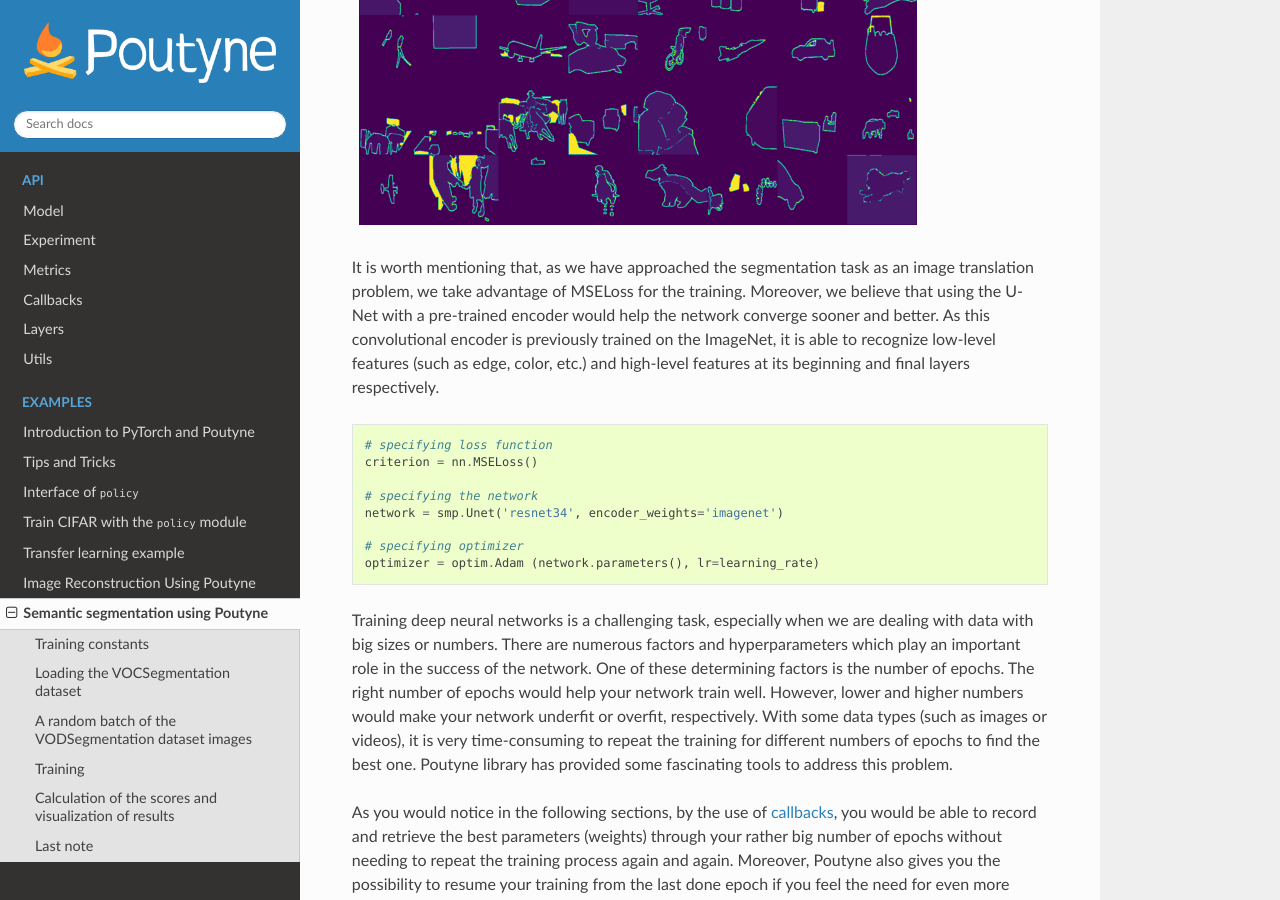
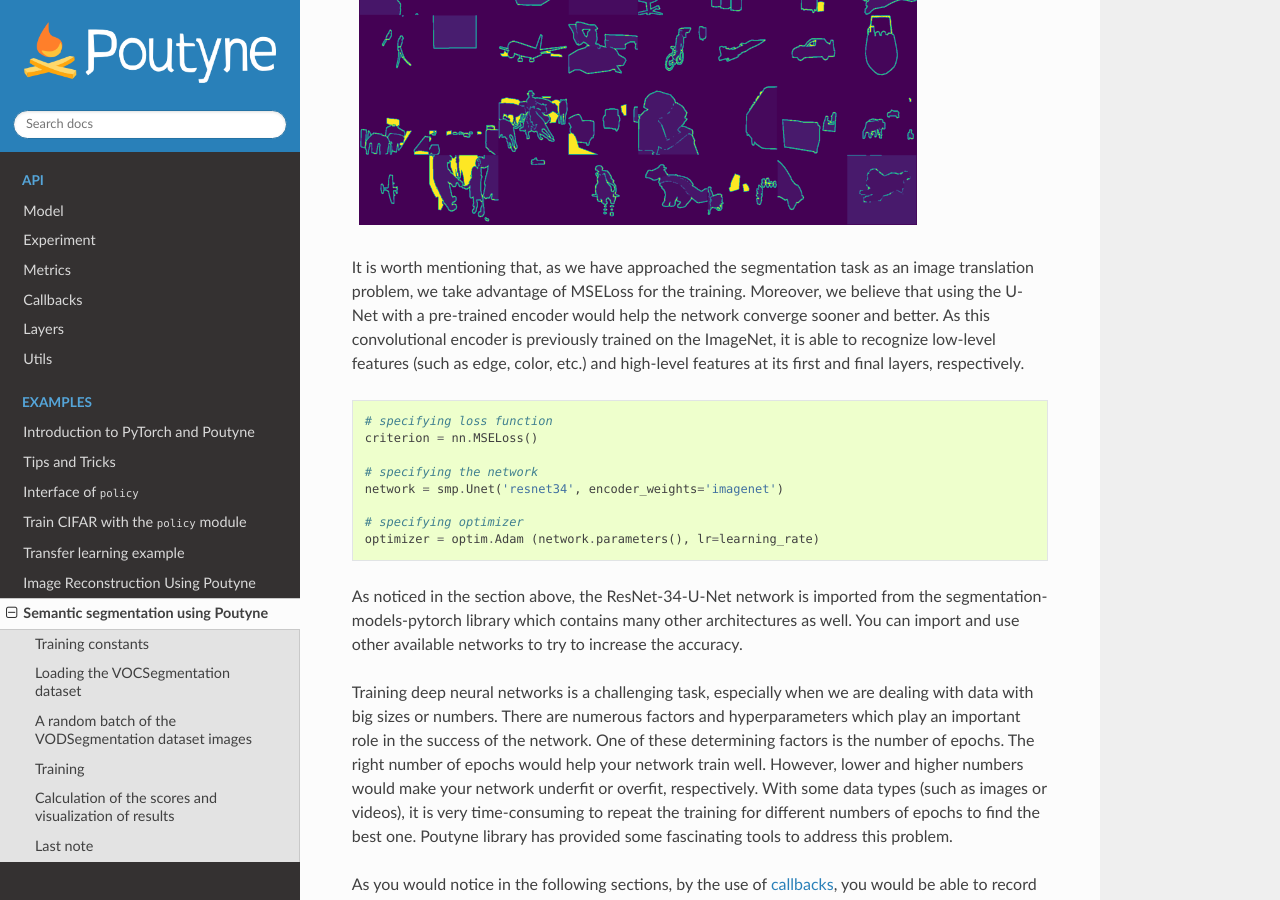
Before and after one commit to GRAAL-Research/poutyne, a Sphinx documentation site: the page built from docs/source/examples/semantic_segmentation.rst, in a window 1280 px wide and 900 px high, scrolled down 3103 px. Built offline with Sphinx 7.4.7 and the Read the Docs theme 2.0.0, drawn with Linux system fonts in a browser that asks for light colours; the version number could not be read and is left out; some of the changed text lies outside the part shown.

Commit message:
applying new modifications

```diff
--- a/docs/source/examples/semantic_segmentation.rst
+++ b/docs/source/examples/semantic_segmentation.rst
@@ -118,7 +118,7 @@
 
 .. image:: /_static/img/semantic_segmentation/voc_segment_batch_gt.png
 
-It is worth mentioning that, as we have approached the segmentation task as an image translation problem, we take advantage of MSELoss for the training. Moreover, we believe that using the U-Net with a pre-trained encoder would help the network converge sooner and better. As this convolutional encoder is previously trained on the ImageNet, it is able to recognize low-level features (such as edge, color, etc.) and high-level features at its beginning and final layers respectively.
+It is worth mentioning that, as we have approached the segmentation task as an image translation problem, we take advantage of MSELoss for the training. Moreover, we believe that using the U-Net with a pre-trained encoder would help the network converge sooner and better. As this convolutional encoder is previously trained on the ImageNet, it is able to recognize low-level features (such as edge, color, etc.) and high-level features at its first and final layers, respectively.
 
 .. code-block:: python
 
@@ -130,6 +130,8 @@
 
     # specifying optimizer
     optimizer = optim.Adam (network.parameters(), lr=learning_rate)
+
+As noticed in the section above, the ResNet-34-U-Net network is imported from the segmentation-models-pytorch library which contains many other architectures as well. You can import and use other available networks to try to increase the accuracy.
 
 Training deep neural networks is a challenging task, especially when we are dealing with data with big sizes or numbers. There are numerous factors and hyperparameters which play an important role in the success of the network. One of these determining factors is the number of epochs. The right number of epochs would help your network train well. However, lower and higher numbers would make your network underfit or overfit, respectively. With some data types (such as images or videos), it is very time-consuming to repeat the training for different numbers of epochs to find the best one. Poutyne library has provided some fascinating tools to address this problem.
 
@@ -183,7 +185,7 @@
     outputs = torch.tensor(model.predict_on_batch(inputs))
     output_grid = make_grid(outputs)
     out = output_grid.numpy().transpose((1, 2, 0))
-    out=np.clip(out, 0, 1)
+    out = np.clip(out, 0, 1)
 
     fig = plt.figure(figsize=(10, 10))
     plt.imshow((out))
```
Also changed, not shown: other parts of docs/source/examples/semantic_segmentation.rst (+2 -2 lines).
